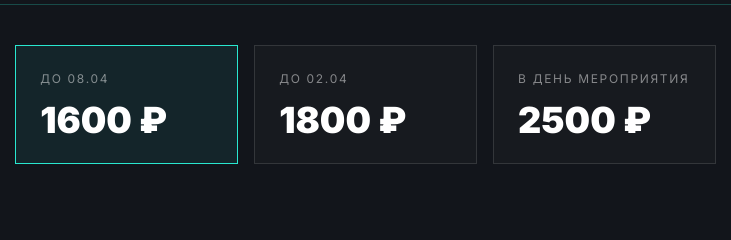
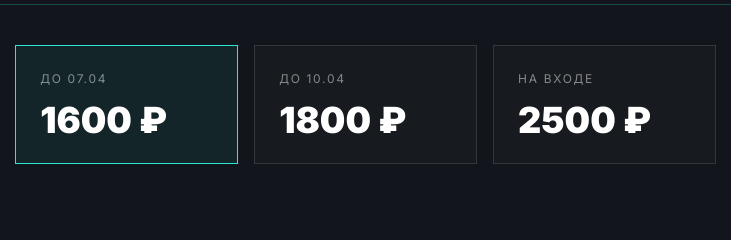
Before and after one commit to kodash18-a11y/event, a plain HTML site: page index.html in a window 1280 px wide. Shown: the part 2884-3124 px from the top of the page, 524-1255 px from the left. Drawn offline with Linux system fonts and the light colour scheme.

Commit message:
Add files via upload

```diff
--- a/index.html
+++ b/index.html
@@ -277,9 +277,9 @@
           <div class="price-note">Для афиши лучше оставлять короткую подачу «от 1600 ₽», а полную сетку цен показывать на лендинге.</div>
         </div>
         <div class="price-cards">
-          <div class="price-card active"><div class="price-label">До 08.04</div><div class="price-value">1600 ₽</div></div>
-          <div class="price-card"><div class="price-label">До 02.04</div><div class="price-value">1800 ₽</div></div>
-          <div class="price-card"><div class="price-label">В день мероприятия</div><div class="price-value">2500 ₽</div></div>
+          <div class="price-card active"><div class="price-label">До 07.04</div><div class="price-value">1600 ₽</div></div>
+          <div class="price-card"><div class="price-label">До 10.04</div><div class="price-value">1800 ₽</div></div>
+          <div class="price-card"><div class="price-label">На входе</div><div class="price-value">2500 ₽</div></div>
         </div>
       </div>
 
```
